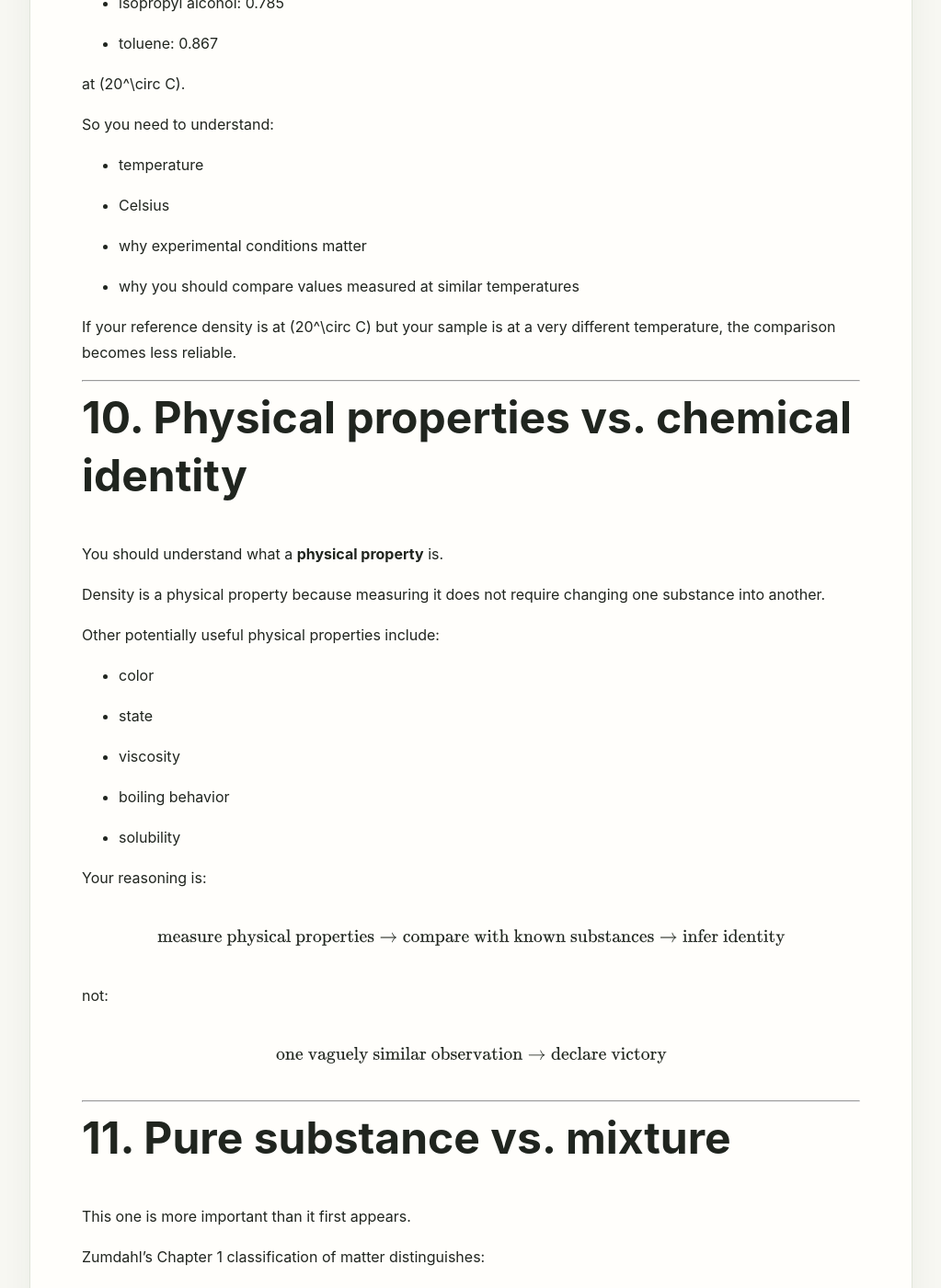
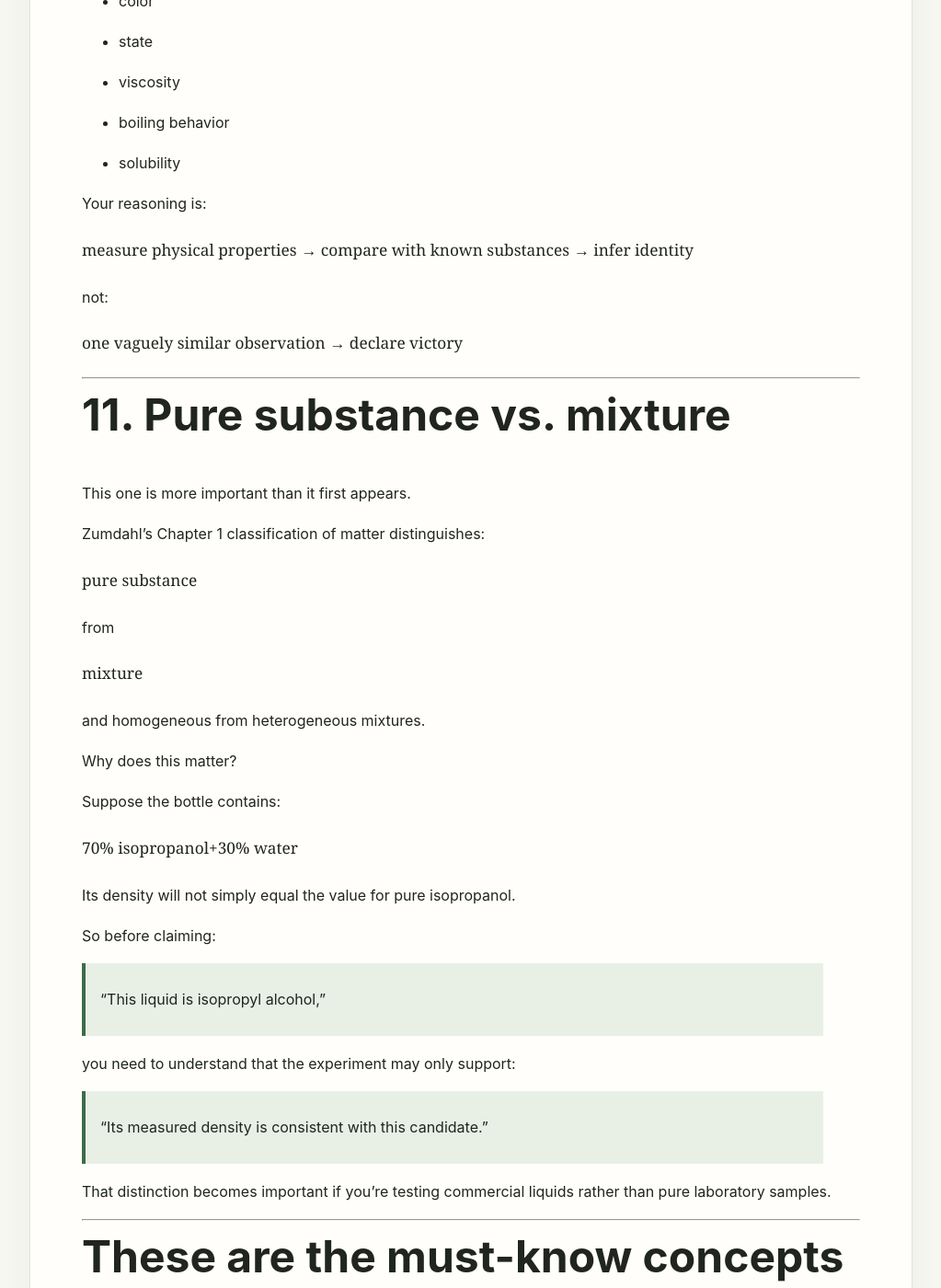
Before and after one commit to lloyd-c137/-Puzzle-of-Human-Civilization, a Jekyll site: the page built from Chem Journey/Liquid type test” experiment.md, in a window 1280 px wide and 1400 px high, scrolled down 11479 px. Shown: the whole window at 92% size, without its empty margins (128-1151 px from the left). Built offline with Jekyll 4.4.1, drawn with Linux system fonts in a browser that asks for light colours; some of the changed text lies outside the part shown.

Commit message:
Automatic sync: 2026-08-20 19:54:34

```diff
--- a/Chem Journey/Liquid type test” experiment.md
+++ b/Chem Journey/Liquid type test” experiment.md
@@ -75,16 +75,8 @@
 
 ### Calculations
 
-<div class="math-display">
-\[
-m_{\text{liquid}}=m_{\text{vessel+liquid}}-m_{\text{empty vessel}}
-\]
-</div>
-<div class="math-display">
-\[
-D=\frac{m_{\text{liquid}}}{V}
-\]
-</div>
+<div class="formula" role="math">m<sub>liquid</sub> = m<sub>vessel + liquid</sub> − m<sub>empty vessel</sub></div>
+<div class="formula" role="math">D = m<sub>liquid</sub> ÷ V</div>
 Calculate the mean density and record the spread of the repeated results. Keep only the precision supported by the balance and volume glassware.
 
 ### Decision rule
@@ -126,11 +118,7 @@
 
 The equation is:
 
-<div class="math-display">
-\[
-\boxed{D=\frac{m}{V}}
-\]
-</div>
+<div class="formula" role="math">D = m ÷ V</div>
 where:
 
 - (D) = density
@@ -142,48 +130,24 @@
 
 Common liquid-density units are:
 
-<div class="math-display">
-\[
-\text{g/mL}
-\]
-</div>
+<div class="formula" role="math">g/mL</div>
 or
 
-<div class="math-display">
-\[
-\text{g/cm}^3
-\]
-</div>
+<div class="formula" role="math">g/cm<sup>3</sup></div>
 and:
 
-<div class="math-display">
-\[
-1\text{ mL}=1\text{ cm}^3
-\]
-</div>
+<div class="formula" role="math">1 mL=1 cm<sup>3</sup></div>
 Zumdahl explicitly describes density as an **“identification tag”** for substances and demonstrates identifying an unknown liquid this way.
 
 For example, if:
 
-<div class="math-display">
-\[
-m=19.625\text{ g}
-\]
-</div>
+<div class="formula" role="math">m=19.625 g</div>
 and
 
-<div class="math-display">
-\[
-V=25.00\text{ mL}
-\]
-</div>
+<div class="formula" role="math">V=25.00 mL</div>
 then:
 
-<div class="math-display">
-\[
-D=\frac{19.625}{25.00} =0.7850\text{ g/mL}
-\]
-</div>
+<div class="formula" role="math">D=(19.625) / (25.00) =0.7850 g/mL</div>
 That closely matches isopropyl alcohol in the textbook's candidate table.
 
 ---
@@ -203,11 +167,7 @@
 
 Conceptually, if you weigh the container separately:
 
-<div class="math-display">
-\[
-m_{\text{liquid}}=m_{\text{container+liquid}}-m_{\text{empty container}}
-\]
-</div>
+<div class="formula" role="math">m<sub>liquid</sub>=m<sub>container+liquid</sub>-m<sub>empty container</sub></div>
 Or you can tare the balance before adding the liquid.
 
 The important point is that you're not accidentally calculating the density of “isopropanol plus glassware,” which would be innovative but not especially useful chemistry.
@@ -258,29 +218,17 @@
 
 For example:
 
-<div class="math-display">
-\[
-m=19.625\text{ g}
-\]
-</div>
+<div class="formula" role="math">m=19.625 g</div>
 has 5 significant figures,
 
 while:
 
-<div class="math-display">
-\[
-V=25.00\text{ mL}
-\]
-</div>
+<div class="formula" role="math">V=25.00 mL</div>
 has 4 significant figures.
 
 Therefore:
 
-<div class="math-display">
-\[
-D=\frac{19.625}{25.00} =0.7850\text{ g/mL}
-\]
-</div>
+<div class="formula" role="math">D=(19.625) / (25.00) =0.7850 g/mL</div>
 should have **4 significant figures**.
 
 Zumdahl connects significant figures directly to measurement uncertainty.
@@ -301,20 +249,12 @@
 
 Suppose you measure:
 
-<div class="math-display">
-\[
-0.783,\ 0.784,\ 0.783\text{ g/mL}
-\]
-</div>
+<div class="formula" role="math">0.783,\ 0.784,\ 0.783 g/mL</div>
 Those results are very **precise**.
 
 But if the actual liquid density should be:
 
-<div class="math-display">
-\[
-0.880\text{ g/mL}
-\]
-</div>
+<div class="formula" role="math">0.880 g/mL</div>
 they are not accurate.
 
 Zumdahl includes **accuracy, precision, random error, and systematic error** as core Chapter 1 measurement concepts.
@@ -327,11 +267,7 @@
 
 For example:
 
-<div class="math-display">
-\[
-25.00\text{ mL}
-\]
-</div>
+<div class="formula" role="math">25.00 mL</div>
 does not mean literally and infinitely exactly 25.000000000 mL.
 
 The precision of the measuring device determines the uncertainty.
@@ -340,11 +276,7 @@
 
 For a basic school experiment, you probably don't need advanced uncertainty propagation, but you should understand:
 
-<div class="math-display">
-\[
-\boxed{\text{measured result} \neq \text{perfect exact value}}
-\]
-</div>
+<div class="formula" role="math">measured result ≠ perfect exact value</div>
 This becomes especially important if two candidate liquids have similar densities.
 
 ---
@@ -353,33 +285,13 @@
 
 Suppose your three measured densities are:
 
-<div class="math-display">
-\[
-0.786
-\]
-</div>
-<div class="math-display">
-\[
-0.783
-\]
-</div>
-<div class="math-display">
-\[
-0.785
-\]
-</div>
+<div class="formula" role="math">0.786</div>
+<div class="formula" role="math">0.783</div>
+<div class="formula" role="math">0.785</div>
 Then calculate the mean:
 
-<div class="math-display">
-\[
-\bar D= \frac{D_1+D_2+D_3}{3}
-\]
-</div>
-<div class="math-display">
-\[
-\bar D= \frac{0.786+0.783+0.785}{3} \approx0.785\text{ g/mL}
-\]
-</div>
+<div class="formula" role="math">D̄= (D<sub>1</sub>+D<sub>2</sub>+D<sub>3</sub>) / (3)</div>
+<div class="formula" role="math">D̄= (0.786+0.783+0.785) / (3) ≈0.785 g/mL</div>
 This improves confidence in your result and lets you judge precision.
 
 The textbook itself warns that one density measurement may not be enough. In its unknown-liquid example, ethanol has density (0.789) g/cm³ and isopropyl alcohol (0.785) g/cm³, so Zumdahl says additional density experiments should be performed before being confident in the identification.
@@ -402,11 +314,7 @@
 
 Suppose you measure:
 
-<div class="math-display">
-\[
-D_{\text{experimental}}=0.786\text{ g/mL}
-\]
-</div>
+<div class="formula" role="math">D<sub>experimental</sub>=0.786 g/mL</div>
 Reference values:
 
 - ethanol = 0.789
@@ -418,11 +326,7 @@
 
 Then your result supports:
 
-<div class="math-display">
-\[
-\boxed{\text{isopropyl alcohol}}
-\]
-</div>
+<div class="formula" role="math">isopropyl alcohol</div>
 as the strongest candidate.
 
 Zumdahl provides exactly this style of candidate table in its unknown-liquid example.
@@ -437,11 +341,7 @@
 
 Zumdahl's table gives its candidate liquid densities specifically at:
 
-<div class="math-display">
-\[
-20^\circ C
-\]
-</div>
+<div class="formula" role="math">20^° C</div>
 For example:
 
 - chloroform: 1.492 g/cm³
@@ -455,7 +355,7 @@
 - toluene: 0.867
 
 
-at (20^\circ C).
+at (20°C).
 
 So you need to understand:
 
@@ -468,7 +368,7 @@
 - why you should compare values measured at similar temperatures
 
 
-If your reference density is at (20^\circ C) but your sample is at a very different temperature, the comparison becomes less reliable.
+If your reference density is at (20°C) but your sample is at a very different temperature, the comparison becomes less reliable.
 
 ---
 
@@ -493,18 +393,10 @@
 
 Your reasoning is:
 
-<div class="math-display">
-\[
-\text{measure physical properties} \rightarrow \text{compare with known substances} \rightarrow \text{infer identity}
-\]
-</div>
+<div class="formula" role="math">measure physical properties → compare with known substances → infer identity</div>
 not:
 
-<div class="math-display">
-\[
-\text{one vaguely similar observation} \rightarrow \text{declare victory}
-\]
-</div>
+<div class="formula" role="math">one vaguely similar observation → declare victory</div>
 ---
 
 # 11. Pure substance vs. mixture
@@ -513,29 +405,17 @@
 
 Zumdahl's Chapter 1 classification of matter distinguishes:
 
-<div class="math-display">
-\[
-\text{pure substance}
-\]
-</div>
+<div class="formula" role="math">pure substance</div>
 from
 
-<div class="math-display">
-\[
-\text{mixture}
-\]
-</div>
+<div class="formula" role="math">mixture</div>
 and homogeneous from heterogeneous mixtures.
 
 Why does this matter?
 
 Suppose the bottle contains:
 
-<div class="math-display">
-\[
-70%\text{ isopropanol}+30%\text{ water}
-\]
-</div>
+<div class="formula" role="math">70% isopropanol+30% water</div>
 Its density will not simply equal the value for pure isopropanol.
 
 So before claiming:
@@ -581,11 +461,7 @@
 
 Plus the equation:
 
-<div class="math-display">
-\[
-\boxed{D=\frac{m}{V}}
-\]
-</div>
+<div class="formula" role="math">D = m ÷ V</div>
 That's enough to understand the core experiment properly.
 
 ---
@@ -684,68 +560,28 @@
 
 ## So your knowledge dependency map is
 
-<div class="math-display">
-\[
-\boxed{\text{Measurement}}
-\]
-</div>
+<div class="formula" role="math">Measurement</div>
 ↓
 
-<div class="math-display">
-\[
-\boxed{\text{Mass + Volume}}
-\]
-</div>
+<div class="formula" role="math">Mass + Volume</div>
 ↓
 
-<div class="math-display">
-\[
-\boxed{D=\frac{m}{V}}
-\]
-</div>
+<div class="formula" role="math">D = m ÷ V</div>
 ↓
 
-<div class="math-display">
-\[
-\boxed{\text{Significant figures + uncertainty}}
-\]
-</div>
+<div class="formula" role="math">Significant figures + uncertainty</div>
 ↓
 
-<div class="math-display">
-\[
-\boxed{\text{Repeated trials}}
-\]
-</div>
+<div class="formula" role="math">Repeated trials</div>
 ↓
 
-<div class="math-display">
-\[
-\boxed{\text{Compare with reference densities}}
-\]
-</div>
+<div class="formula" role="math">Compare with reference densities</div>
 ↓
 
-<div class="math-display">
-\[
-\boxed{\text{Identify most likely liquid}}
-\]
-</div>
+<div class="formula" role="math">Identify most likely liquid</div>
 And for a more sophisticated experiment:
 
-<div class="math-display">
-\[
-\boxed{\text{Density}} + \boxed{\text{Conductivity}} + \boxed{\text{Solubility/polarity}} + \boxed{\text{Spectroscopy}}
-\]
-</div>
-<div class="math-display">
-\[
-\Downarrow
-\]
-</div>
-<div class="math-display">
-\[
-\boxed{\text{much stronger identification}}
-\]
-</div>
+<div class="formula" role="math">Density + Conductivity + Solubility/polarity + Spectroscopy</div>
+<div class="formula" role="math">⇓</div>
+<div class="formula" role="math">much stronger identification</div>
 For your first version of the experiment, though, I would focus almost entirely on **Chapter 1 Sections 1.3–1.5 and 1.9**, especially measurement, uncertainty, significant figures, and density. That is precisely the knowledge Zumdahl uses for its own unknown-liquid identification example.
--- a/assets/css/style.css
+++ b/assets/css/style.css
@@ -33,6 +33,7 @@
 .breadcrumb { margin-top: 0; color: var(--muted); font-size: .9rem; }
 blockquote { margin-left: 0; padding: .6em 1em; border-left: 4px solid var(--accent); background: var(--accent-soft); }
 .math-display { margin: 1.25em 0; overflow-x: auto; }
+.formula { margin: 1.25em 0; overflow-x: auto; font-family: Georgia, "Times New Roman", serif; font-size: 1.08em; }
 code { padding: .15em .35em; border-radius: 4px; background: #f0f3ed; }
 pre { overflow-x: auto; padding: 16px; border-radius: 8px; background: #202820; color: #eef5eb; }
 pre code { padding: 0; background: transparent; }
```
